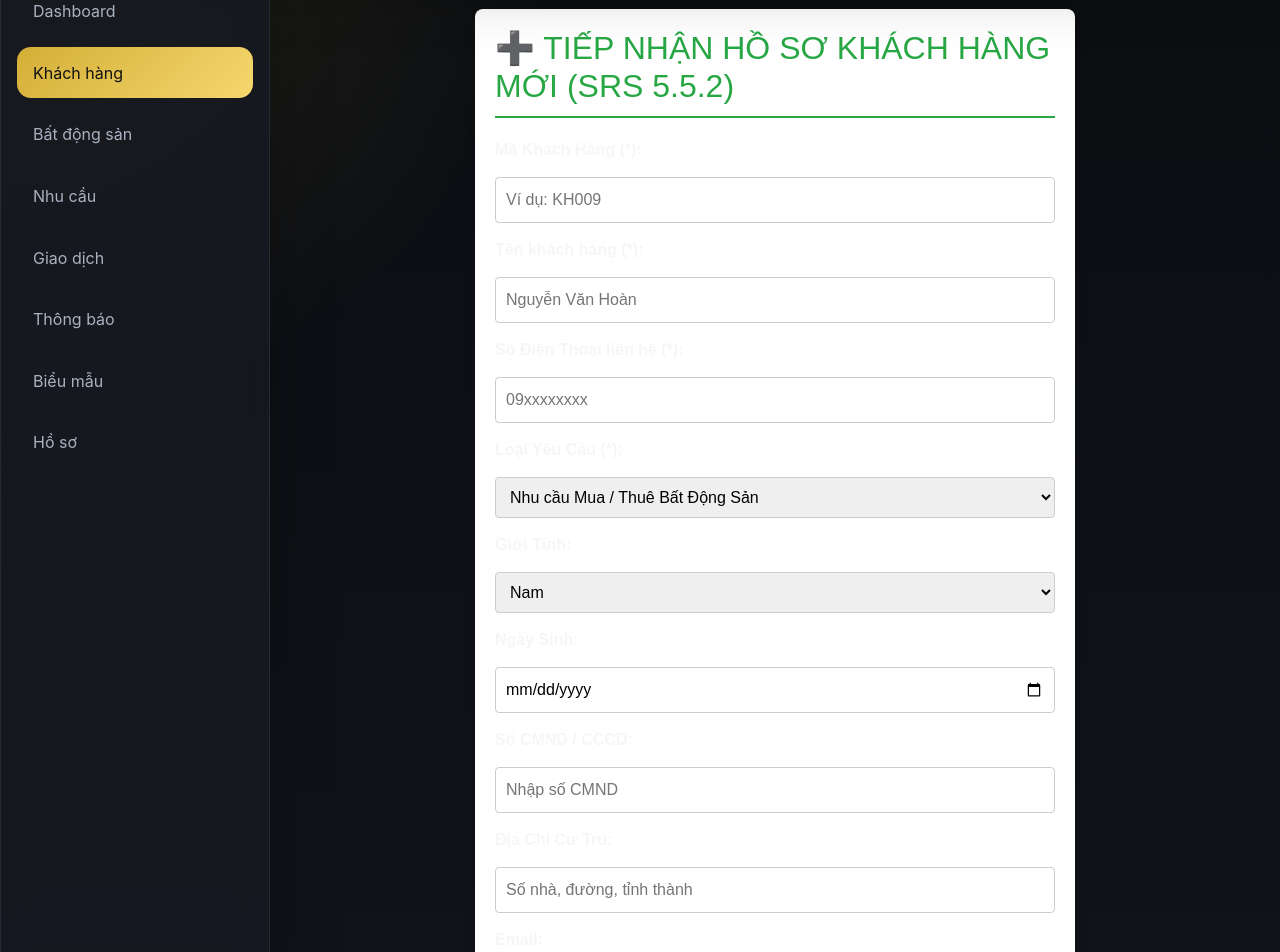
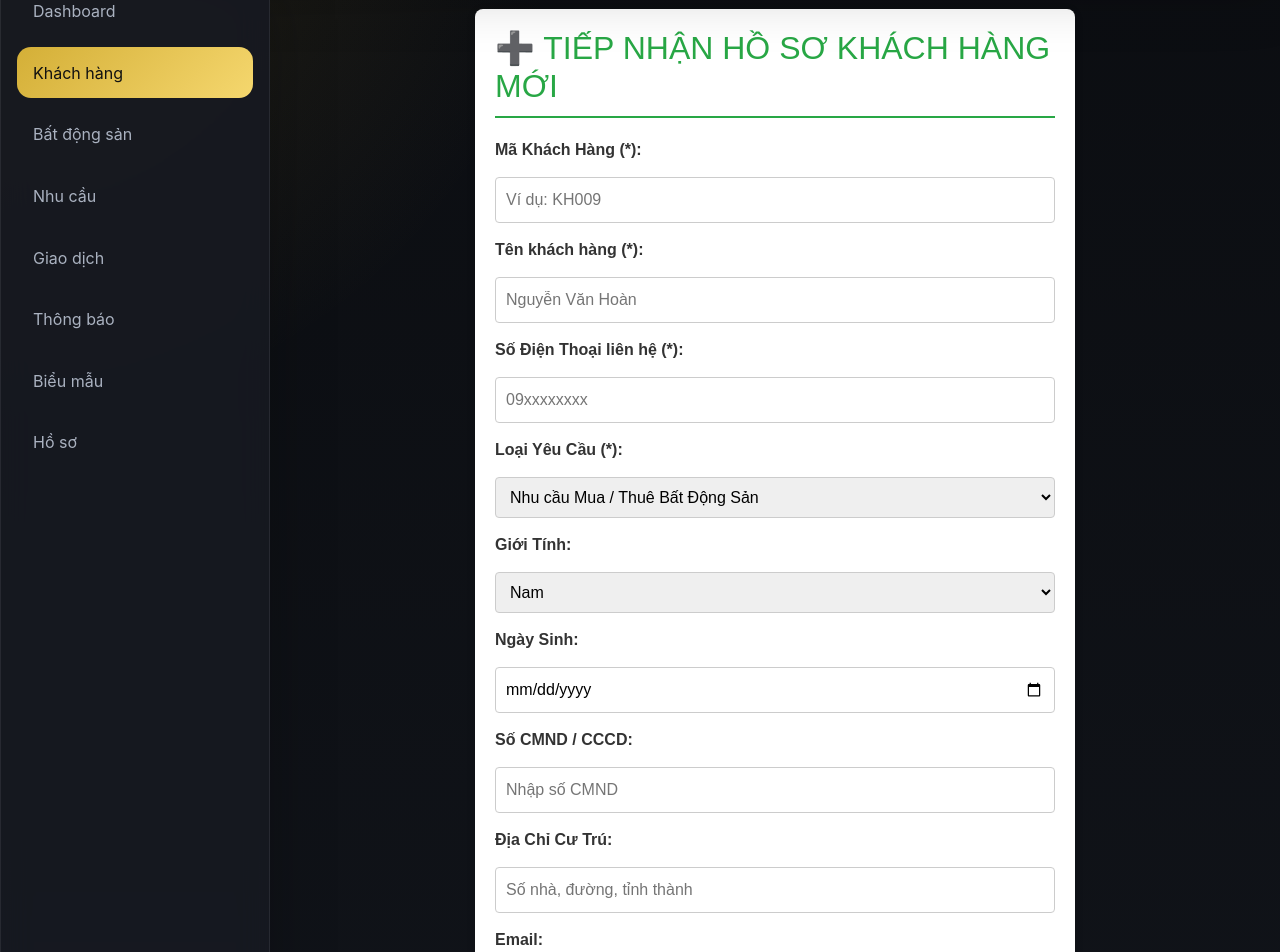
Before and after one commit to hideonbush-t1/FE-project_bds, a React (Vite) app: page /employee/khach-hang/create in a window 1280 px wide. Shown: the part 140-1092 px from the top of the page. Built offline with nearby package versions, Linux system fonts and the light colour scheme; no server answers.

Commit message:
fix: sửa lỗi màu chữ trắng trong form Thêm khách hàng

```diff
--- a/src/pages/employee/khachhang/ThemKhachHang.tsx
+++ b/src/pages/employee/khachhang/ThemKhachHang.tsx
@@ -76,47 +76,46 @@ export default function ThemKhachHang() {
   return (
     <div style={{ padding: '20px', maxWidth: '600px', fontFamily: 'Arial, sans-serif', backgroundColor: '#fff', borderRadius: '8px', boxShadow: '0 2px 10px rgba(0,0,0,0.1)', margin: '20px auto' }}>
       <h2 style={{ color: '#28a745', borderBottom: '2px solid #28a745', paddingBottom: '10px', marginBottom: '20px' }}>
-         ➕ TIẾP NHẬN HỒ SƠ KHÁCH HÀNG MỚI (SRS 5.5.2)
+          ➕ TIẾP NHẬN HỒ SƠ KHÁCH HÀNG MỚI
       </h2>
 
       <form onSubmit={handleSubmit} style={{ display: 'flex', flexDirection: 'column', gap: '15px' }}>
 
-        <label style={{ fontWeight: 'bold' }}>Mã Khách Hàng (*):</label>
+        <label style={{ fontWeight: 'bold', color: '#333' }}>Mã Khách Hàng (*):</label>
         <input type="text" name="maKH" required placeholder="Ví dụ: KH009" value={formData.maKH} onChange={handleChange} style={{ padding: '10px', borderRadius: '4px', border: '1px solid #ccc' }} />
 
-        {/* ĐỒNG BỘ THEO BIỂU MẪU MỚI NHẤT CỦA NHÓM */}
-        <label style={{ fontWeight: 'bold' }}>Tên khách hàng (*):</label>
+        <label style={{ fontWeight: 'bold', color: '#333' }}>Tên khách hàng (*):</label>
         <input type="text" name="hoTen" required placeholder="Nguyễn Văn Hoàn" value={formData.hoTen} onChange={handleChange} style={{ padding: '10px', borderRadius: '4px', border: '1px solid #ccc' }} />
 
-        <label style={{ fontWeight: 'bold' }}>Số Điện Thoại liên hệ (*):</label>
+        <label style={{ fontWeight: 'bold', color: '#333' }}>Số Điện Thoại liên hệ (*):</label>
         <input type="text" name="soDienThoai" required placeholder="09xxxxxxxx" value={formData.soDienThoai} onChange={handleChange} style={{ padding: '10px', borderRadius: '4px', border: '1px solid #ccc' }} />
 
-        <label style={{ fontWeight: 'bold' }}>Loại Yêu Cầu (*):</label>
+        <label style={{ fontWeight: 'bold', color: '#333' }}>Loại Yêu Cầu (*):</label>
         <select name="loaiKH" value={formData.loaiKH} onChange={handleChange} style={{ padding: '10px', borderRadius: '4px', border: '1px solid #ccc' }}>
           <option value="Mua">Nhu cầu Mua / Thuê Bất Động Sản</option>
           <option value="Bán">Nhu cầu Bán / Cho thuê Bất Động Sản</option>
         </select>
 
-        <label style={{ fontWeight: 'bold' }}>Giới Tính:</label>
+        <label style={{ fontWeight: 'bold', color: '#333' }}>Giới Tính:</label>
         <select name="gioiTinh" value={formData.gioiTinh} onChange={handleChange} style={{ padding: '10px', borderRadius: '4px', border: '1px solid #ccc' }}>
           <option value="Nam">Nam</option>
           <option value="Nữ">Nữ</option>
           <option value="Khác">Khác</option>
         </select>
 
-        <label style={{ fontWeight: 'bold' }}>Ngày Sinh:</label>
+        <label style={{ fontWeight: 'bold', color: '#333' }}>Ngày Sinh:</label>
         <input type="date" name="ngaySinh" value={formData.ngaySinh} onChange={handleChange} style={{ padding: '10px', borderRadius: '4px', border: '1px solid #ccc' }} />
 
-        <label style={{ fontWeight: 'bold' }}>Số CMND / CCCD:</label>
+        <label style={{ fontWeight: 'bold', color: '#333' }}>Số CMND / CCCD:</label>
         <input type="text" name="soCMND" placeholder="Nhập số CMND" value={formData.soCMND} onChange={handleChange} style={{ padding: '10px', borderRadius: '4px', border: '1px solid #ccc' }} />
 
-        <label style={{ fontWeight: 'bold' }}>Địa Chỉ Cư Trú:</label>
+        <label style={{ fontWeight: 'bold', color: '#333' }}>Địa Chỉ Cư Trú:</label>
         <input type="text" name="diaChi" placeholder="Số nhà, đường, tỉnh thành" value={formData.diaChi} onChange={handleChange} style={{ padding: '10px', borderRadius: '4px', border: '1px solid #ccc' }} />
 
-        <label style={{ fontWeight: 'bold' }}>Email:</label>
+        <label style={{ fontWeight: 'bold', color: '#333' }}>Email:</label>
         <input type="email" name="email" placeholder="example@gmail.com" value={formData.email} onChange={handleChange} style={{ padding: '10px', borderRadius: '4px', border: '1px solid #ccc' }} />
 
-        <label style={{ fontWeight: 'bold' }}>Mã Nhân Viên Phụ Trách Quản Lý (Chuỗi ký tự):</label>
+        <label style={{ fontWeight: 'bold', color: '#333' }}>Mã Nhân Viên Phụ Trách Quản Lý (Chuỗi ký tự):</label>
         <input type="text" name="nhanVienId" placeholder="Ví dụ: NV001 hoặc 1" value={formData.nhanVienId} onChange={handleChange} style={{ padding: '10px', borderRadius: '4px', border: '1px solid #ccc' }} />
 
         <div style={{ display: 'flex', gap: '10px', marginTop: '15px' }}>
```
